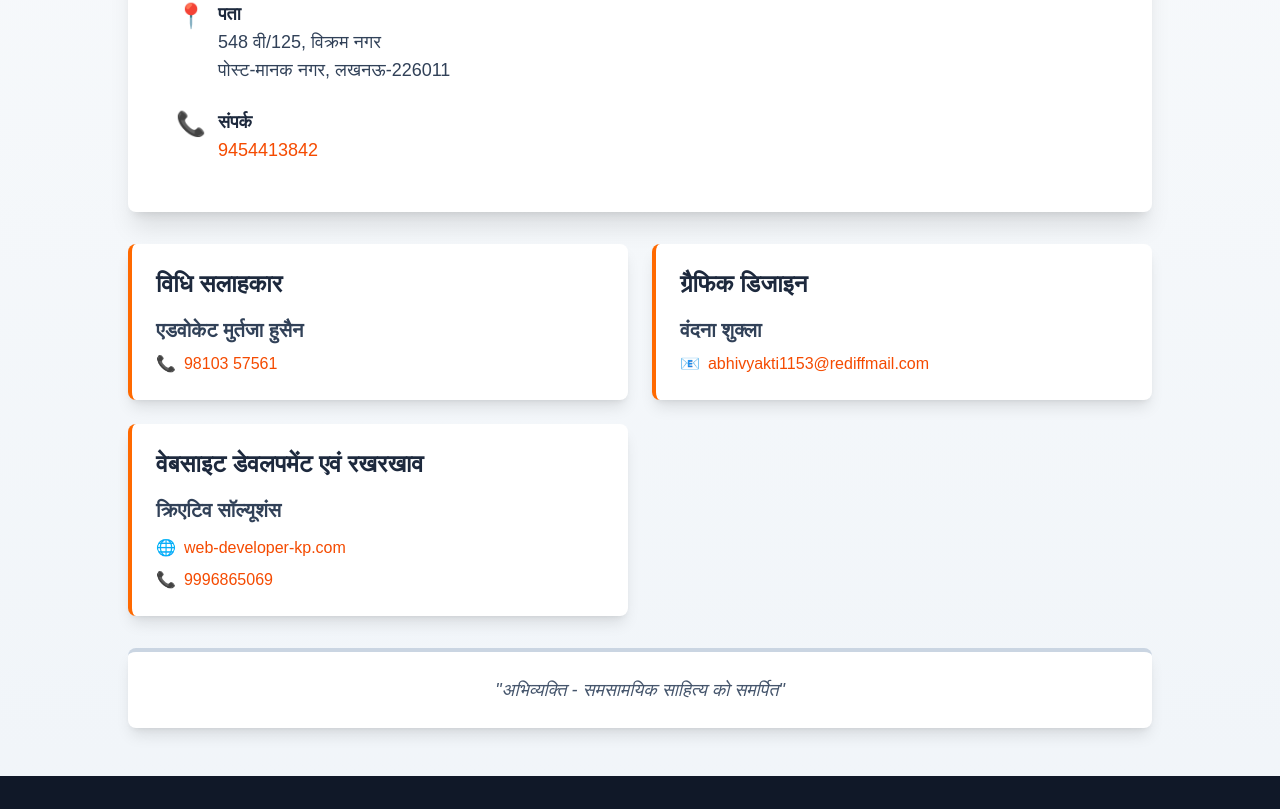
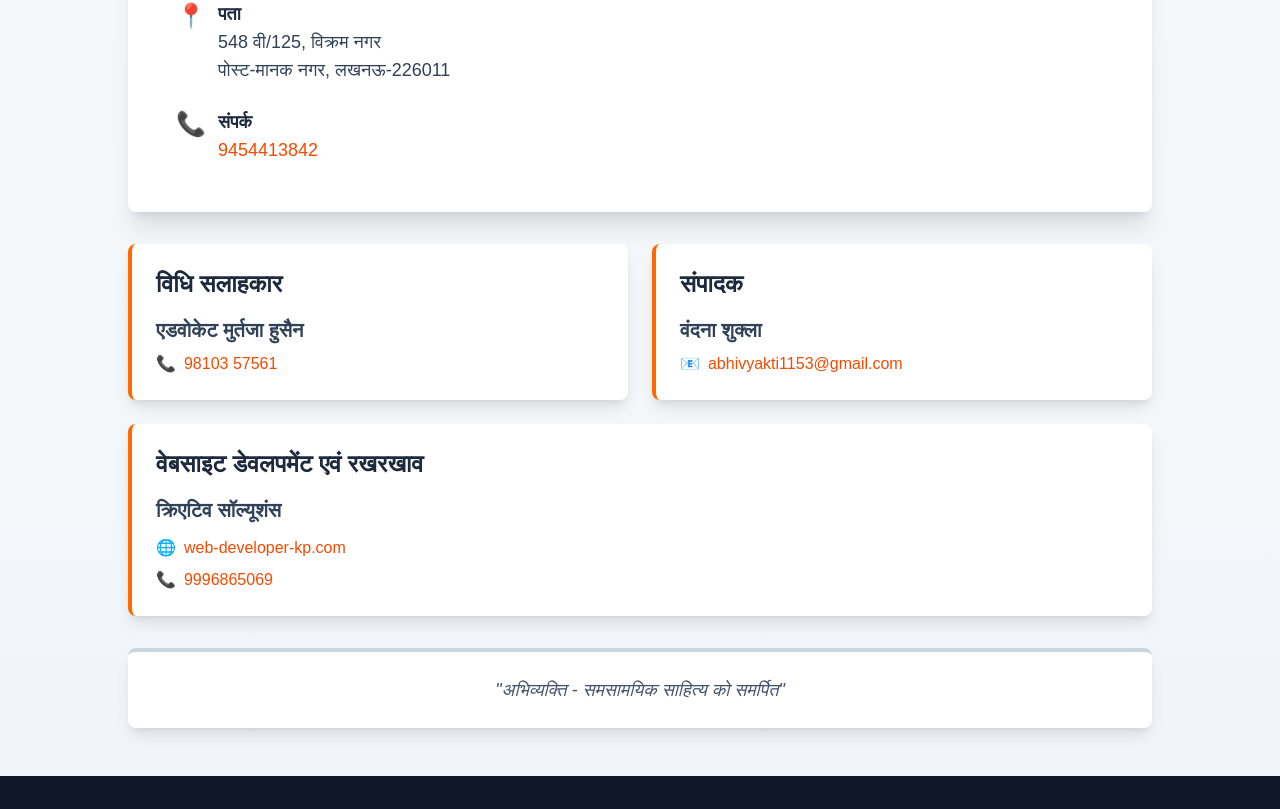
Before and after one commit to kp1153/abhivyakti, a Next.js app: page /team in a window 1280 px wide. Shown: the part 521-1330 px from the top of the page. Built offline with nearby package versions, Linux system fonts and the light colour scheme; no server answers.

Commit message:
force deploy

```diff
--- a/app/team/page.js
+++ b/app/team/page.js
@@ -6,6 +6,7 @@ export default function Team() {
           हमारी टीम
         </h1>
 
+        {/* प्रधान संपादक */}
         <div className="bg-white rounded-lg shadow-xl p-8 md:p-12 border-t-4 border-orange-600 mb-8">
           <div className="text-center mb-8">
             <h2 className="text-3xl font-bold text-slate-800 mb-2">
@@ -54,7 +55,9 @@ export default function Team() {
           </div>
         </div>
 
+        {/* अन्य टीम सदस्य */}
         <div className="grid md:grid-cols-2 gap-6 mb-8">
+          {/* विधि सलाहकार */}
           <div className="bg-white rounded-lg shadow-lg p-6 border-l-4 border-orange-500">
             <h3 className="text-2xl font-bold text-slate-800 mb-4">
               विधि सलाहकार
@@ -64,15 +67,19 @@ export default function Team() {
             </p>
             <div className="flex items-center gap-2 text-slate-600">
               <span>📞</span>
-              <a href="tel:9810357561" className="text-orange-600 hover:underline">
+              <a
+                href="tel:9810357561"
+                className="text-orange-600 hover:underline"
+              >
                 98103 57561
               </a>
             </div>
           </div>
 
+          {/* संपादक */}
           <div className="bg-white rounded-lg shadow-lg p-6 border-l-4 border-orange-500">
             <h3 className="text-2xl font-bold text-slate-800 mb-4">
-              ग्रैफिक डिजाइन
+              संपादक
             </h3>
             <p className="text-xl font-semibold text-slate-700 mb-2">
               वंदना शुक्ला
@@ -80,16 +87,16 @@ export default function Team() {
             <div className="flex items-center gap-2 text-slate-600">
               <span>📧</span>
               <a
-                href="mailto:abhivyakti1153@rediffmail.com"
+                href="mailto:abhivyakti1153@gmail.com"
                 className="text-orange-600 hover:underline"
               >
-                abhivyakti1153@rediffmail.com
+                abhivyakti1153@gmail.com
               </a>
             </div>
           </div>
 
-
-          <div className="bg-white rounded-lg shadow-lg p-6 border-l-4 border-orange-500">
+          {/* वेबसाइट डेवलपमेंट */}
+          <div className="bg-white rounded-lg shadow-lg p-6 border-l-4 border-orange-500 md:col-span-2">
             <h3 className="text-2xl font-bold text-slate-800 mb-4">
               वेबसाइट डेवलपमेंट एवं रखरखाव
             </h3>
@@ -110,7 +117,10 @@ export default function Team() {
               </div>
               <div className="flex items-center gap-2 text-slate-600">
                 <span>📞</span>
-                <a href="tel:9996865069" className="text-orange-600 hover:underline">
+                <a
+                  href="tel:9996865069"
+                  className="text-orange-600 hover:underline"
+                >
                   9996865069
                 </a>
               </div>
@@ -118,6 +128,7 @@ export default function Team() {
           </div>
         </div>
 
+        {/* टैगलाइन */}
         <div className="bg-white rounded-lg shadow-lg p-6 text-center border-t-4 border-slate-300">
           <p className="text-slate-600 italic text-lg">
             "अभिव्यक्ति - समसामयिक साहित्य को समर्पित"
```
